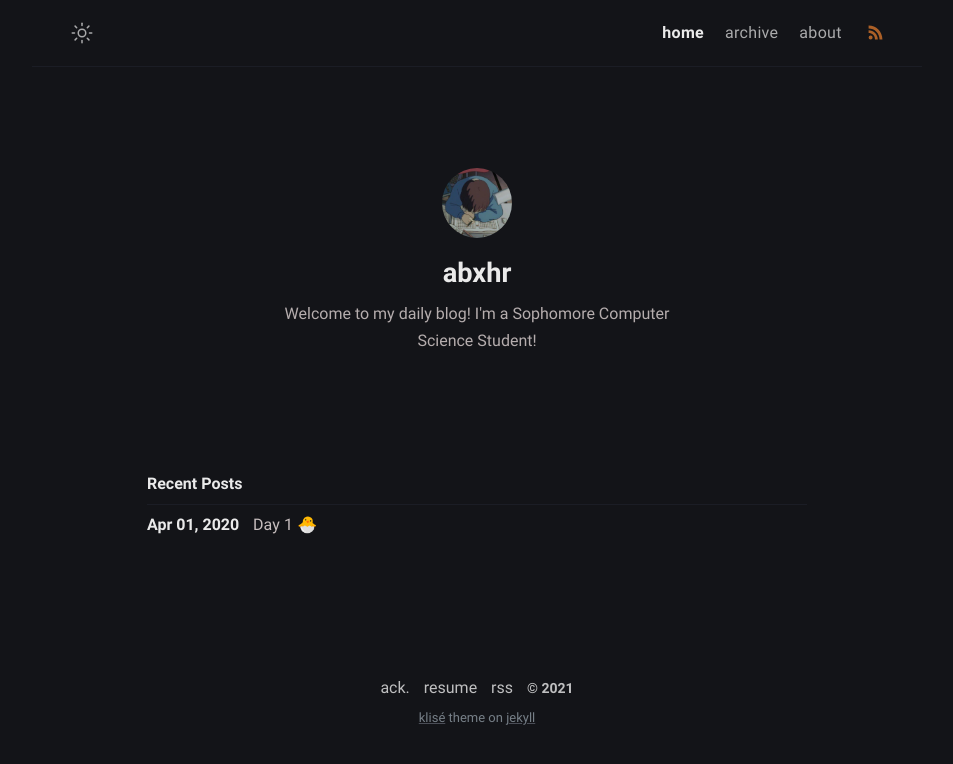
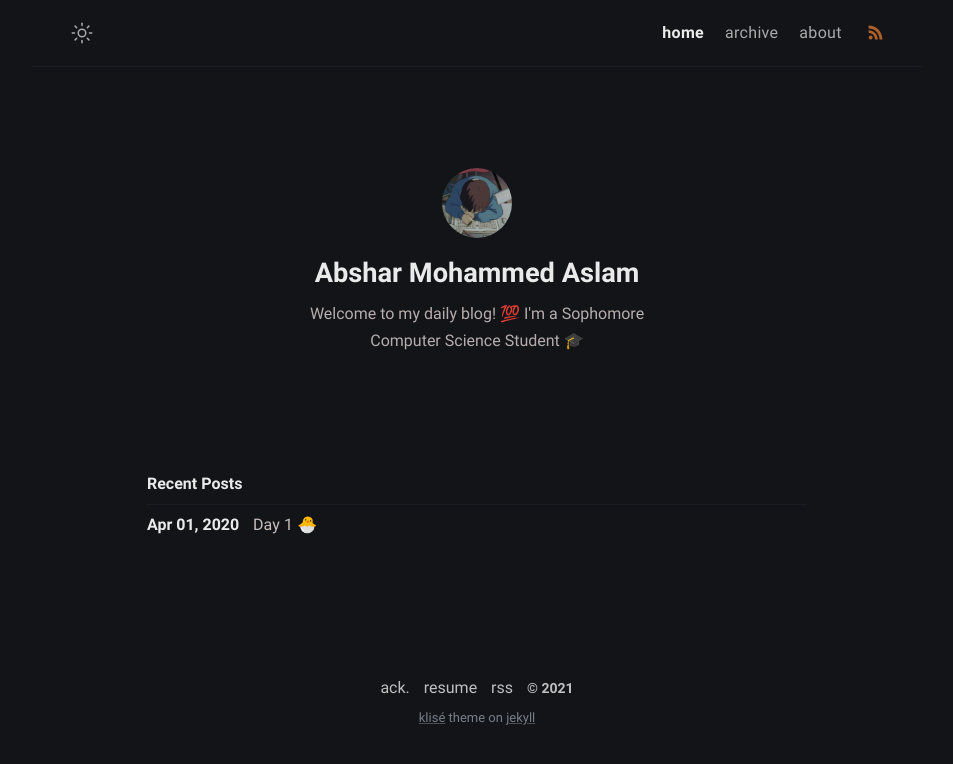
Before and after one commit to abxhr/Learning, a Jekyll site: the page built from index.md, in a window 1280 px wide. Shown: the top 764 px of the page, without its empty margins (163-1116 px from the left). Built offline with Jekyll 4.4.1, drawn with Linux system fonts in a browser that asks for light colours.

Commit message:
Update _config.yml

```diff
--- a/_config.yml
+++ b/_config.yml
@@ -10,10 +10,10 @@ mode: dark # default theme "dark" | "light"
 
 # Profile settings
 author:
-  name: abxhr # author name
+  name: Abshar Mohammed Aslam # author name
   bio: >- # tell to the world
-    Welcome to my daily blog!
-    I'm a Sophomore Computer Science Student!
+    Welcome to my daily blog! 💯
+    I'm a Sophomore Computer Science Student 🎓
   username: abxhr # general username
   github: abxhr # github username
   twitter:  # twitter username
```
